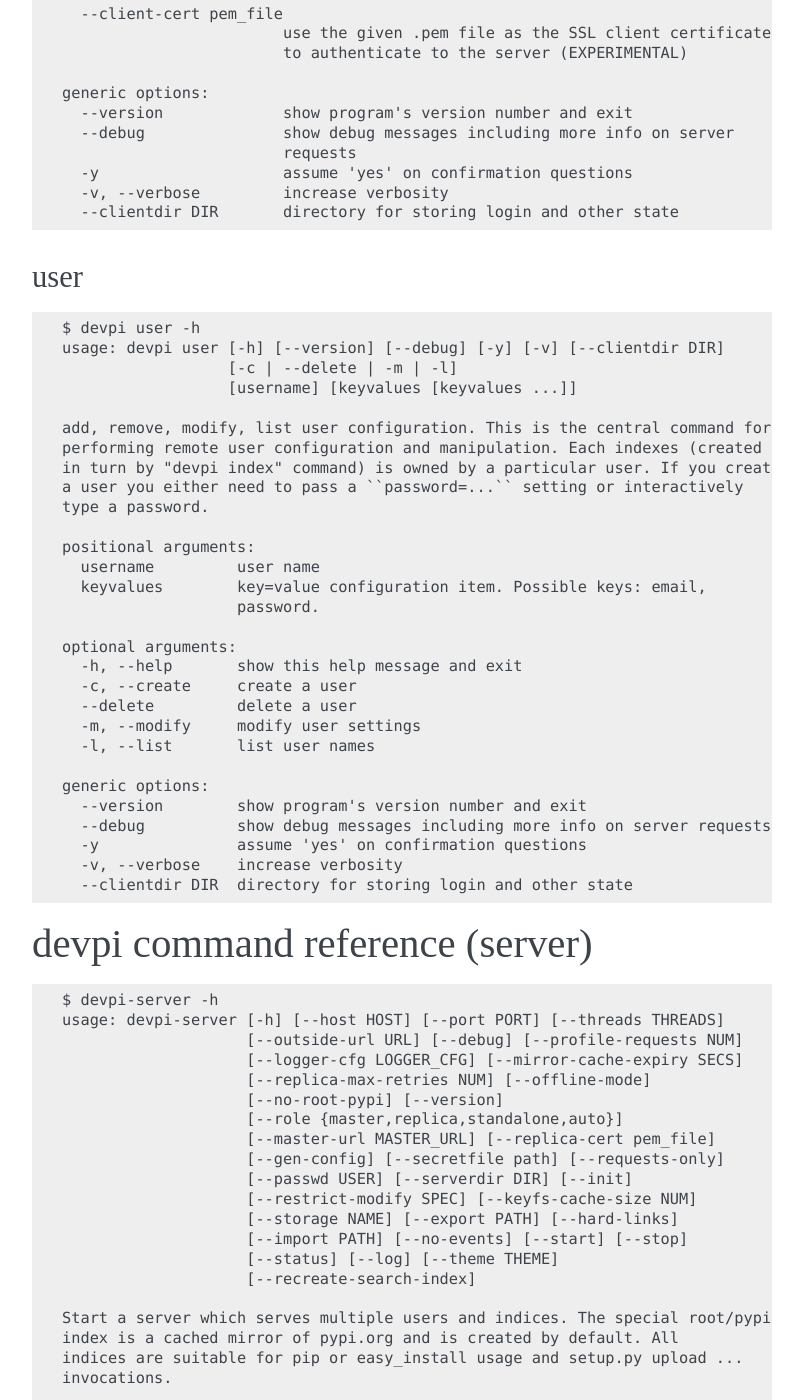
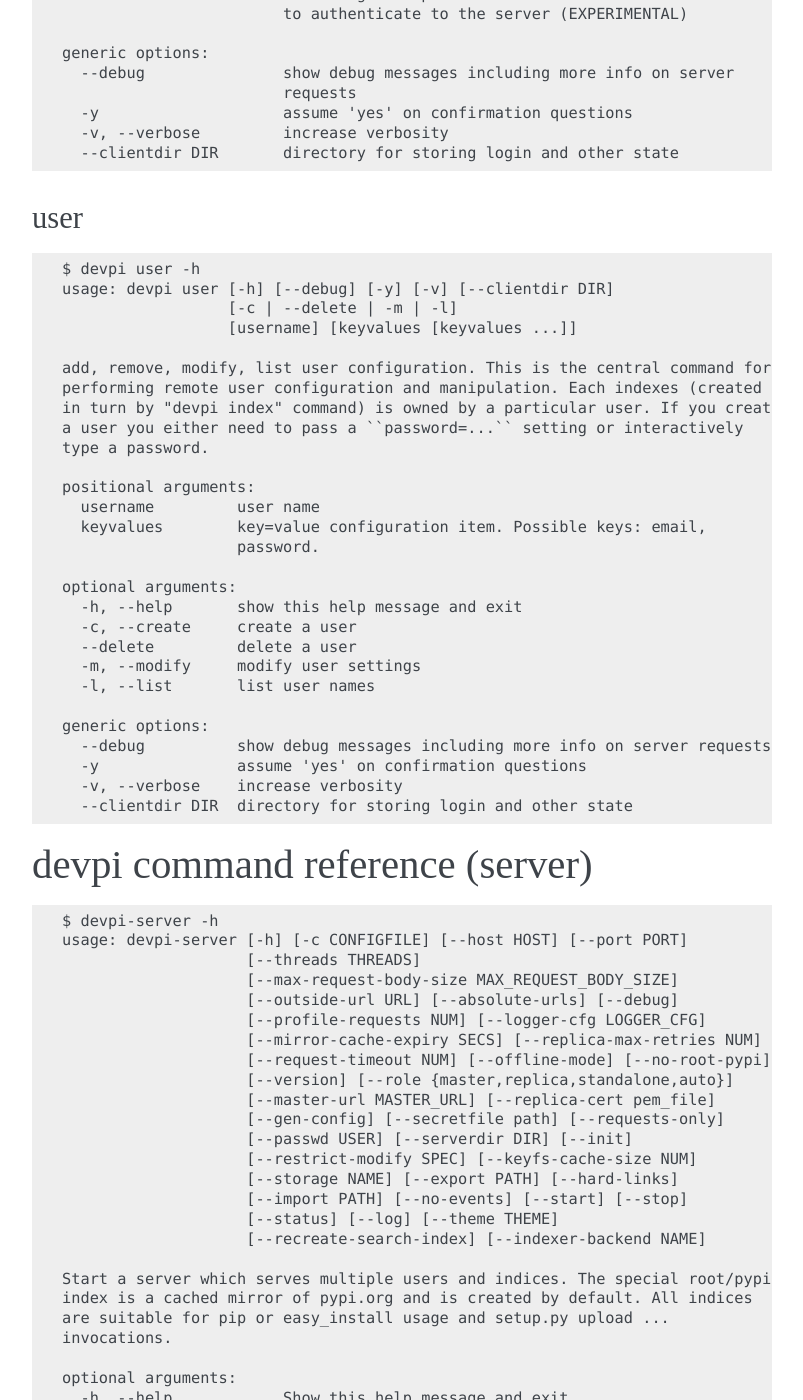
Before and after one commit to devpi/devpi, a Sphinx documentation site: the page built from doc/userman/devpi_commands.rst, in a window 1280 px wide and 1400 px high, scrolled down 8010 px. Shown: the whole window, without its empty margins (348-1151 px from the left). Built offline with Sphinx 7.4.7, drawn with Linux system fonts in a browser that asks for light colours; some of the changed text lies outside the part shown.

Commit message:
Update docs.

```diff
--- a/doc/conf.py
+++ b/doc/conf.py
@@ -48,9 +48,9 @@
 # built documents.
 #
 # The short X.Y version.
-version = '4.5'
+version = '4.7'
 # The full version, including alpha/beta/rc tags.
-release = 'server-4.5, client-4.0, web-3.3'
+release = 'server-4.7, client-4.1, web-3.4'
 
 # The language for content autogenerated by Sphinx. Refer to documentation
 # for a list of supported languages.
--- a/doc/quickstart-pypimirror.rst
+++ b/doc/quickstart-pypimirror.rst
@@ -17,7 +17,7 @@
 Show version::
 
     $ devpi-server --version
-    4.4.0
+    4.7.0
 
 .. note::
 
@@ -61,6 +61,7 @@
 Let's install the ``simplejson`` package as a test from our cache::
 
     $ pip install -i http://localhost:3141/root/pypi/+simple/ simplejson
+    Looking in indexes: http://localhost:3141/root/pypi/+simple/
     Collecting simplejson
       Downloading http://localhost:3141/root/pypi/+f/870/bf6257465ce2e/simplejson-3.13.2.tar.gz (79kB)
     Building wheels for collected packages: simplejson
--- a/doc/quickstart-server.rst
+++ b/doc/quickstart-server.rst
@@ -34,7 +34,7 @@
 And let's check the version::
 
     $ devpi-server --version
-    4.4.0
+    4.7.0
 
 .. _genconfig:
 
--- a/doc/userman/devpi_commands.rst
+++ b/doc/userman/devpi_commands.rst
@@ -18,8 +18,7 @@
 ::
 
     $ devpi getjson -h
-    usage: devpi getjson [-h] [--version] [--debug] [-y] [-v] [--clientdir DIR]
-                         path_or_url
+    usage: devpi getjson [-h] [--debug] [-y] [-v] [--clientdir DIR] path_or_url
 
     show remote server and index configuration. A low-level command to show json-
     formatted configuration data from remote resources. This will always query the
@@ -33,7 +32,6 @@
       -h, --help       show this help message and exit
 
     generic options:
-      --version        show program's version number and exit
       --debug          show debug messages including more info on server requests
       -y               assume 'yes' on confirmation questions
       -v, --verbose    increase verbosity
@@ -47,7 +45,7 @@
 ::
 
     $ devpi index -h
-    usage: devpi index [-h] [--version] [--debug] [-y] [-v] [--clientdir DIR]
+    usage: devpi index [-h] [--debug] [-y] [-v] [--clientdir DIR]
                        [-c | --delete | -l]
                        [indexname] [keyvalues [keyvalues ...]]
 
@@ -72,7 +70,6 @@
       -l, --list       list indexes for the logged in user
 
     generic options:
-      --version        show program's version number and exit
       --debug          show debug messages including more info on server requests
       -y               assume 'yes' on confirmation questions
       -v, --verbose    increase verbosity
@@ -86,7 +83,7 @@
 ::
 
     $ devpi install -h
-    usage: devpi install [-h] [--version] [--debug] [-y] [-v] [--clientdir DIR]
+    usage: devpi install [-h] [--debug] [-y] [-v] [--clientdir DIR]
                          [--index INDEX] [-l] [-e ARG] [--venv DIR] [-r]
                          [pkg [pkg ...]]
 
@@ -107,7 +104,6 @@
       -r, --requirement  Install from the given requirements file.
 
     generic options:
-      --version          show program's version number and exit
       --debug            show debug messages including more info on server
                          requests
       -y                 assume 'yes' on confirmation questions
@@ -122,8 +118,8 @@
 ::
 
     $ devpi list -h
-    usage: devpi list [-h] [--version] [--debug] [-y] [-v] [--clientdir DIR] [-f]
-                      [--all] [--index INDEX]
+    usage: devpi list [-h] [--debug] [-y] [-v] [--clientdir DIR] [-f] [--all] [-t]
+                      [--index INDEX]
                       [spec]
 
     list project versions and files for the current index. Without a spec argument
@@ -133,22 +129,22 @@
     version which is shadowed by an inheriting index.
 
     positional arguments:
-      spec             show info for a project or a specific release. Example
-                       specs: pytest or 'pytest>=2.3.5' (Quotes are needed to
-                       prevent shell redirection)
+      spec              show info for a project or a specific release. Example
+                        specs: pytest or 'pytest>=2.3.5' (Quotes are needed to
+                        prevent shell redirection)
 
     optional arguments:
-      -h, --help       show this help message and exit
-      -f, --failures   show test setup/failure logs
-      --all            show all versions instead of just the newest
-      --index INDEX    index to look at (defaults to current index)
+      -h, --help        show this help message and exit
+      -f, --failures    show test setup/failure logs (implies -t)
+      --all             show all versions instead of just the newest
+      -t, --toxresults  show toxresults for the releases
+      --index INDEX     index to look at (defaults to current index)
 
     generic options:
-      --version        show program's version number and exit
-      --debug          show debug messages including more info on server requests
-      -y               assume 'yes' on confirmation questions
-      -v, --verbose    increase verbosity
-      --clientdir DIR  directory for storing login and other state
+      --debug           show debug messages including more info on server requests
+      -y                assume 'yes' on confirmation questions
+      -v, --verbose     increase verbosity
+      --clientdir DIR   directory for storing login and other state
 
 .. _cmdref_login:
 
@@ -158,7 +154,7 @@
 ::
 
     $ devpi login -h
-    usage: devpi login [-h] [--version] [--debug] [-y] [-v] [--clientdir DIR]
+    usage: devpi login [-h] [--debug] [-y] [-v] [--clientdir DIR]
                        [--password PASSWORD]
                        username
 
@@ -175,7 +171,6 @@
       --password PASSWORD  password to use for login (prompt if not set)
 
     generic options:
-      --version            show program's version number and exit
       --debug              show debug messages including more info on server
                            requests
       -y                   assume 'yes' on confirmation questions
@@ -190,7 +185,7 @@
 ::
 
     $ devpi logoff -h
-    usage: devpi logoff [-h] [--version] [--debug] [-y] [-v] [--clientdir DIR]
+    usage: devpi logoff [-h] [--debug] [-y] [-v] [--clientdir DIR]
 
     log out of the current devpi-server. This will erase the client-side login
     token (see "devpi login").
@@ -199,7 +194,6 @@
       -h, --help       show this help message and exit
 
     generic options:
-      --version        show program's version number and exit
       --debug          show debug messages including more info on server requests
       -y               assume 'yes' on confirmation questions
       -v, --verbose    increase verbosity
@@ -213,8 +207,8 @@
 ::
 
     $ devpi push -h
-    usage: devpi push [-h] [--version] [--debug] [-y] [-v] [--clientdir DIR]
-                      [--index INDEX] [--pypirc path]
+    usage: devpi push [-h] [--debug] [-y] [-v] [--clientdir DIR] [--index INDEX]
+                      [--pypirc path]
                       pkgspec TARGETSPEC
 
     push a release and releasefiles to an internal or external index. You can push
@@ -237,7 +231,6 @@
       --pypirc path    path to pypirc
 
     generic options:
-      --version        show program's version number and exit
       --debug          show debug messages including more info on server requests
       -y               assume 'yes' on confirmation questions
       -v, --verbose    increase verbosity
@@ -251,29 +244,37 @@
 ::
 
     $ devpi remove -h
-    usage: devpi remove [-h] [--version] [--debug] [-y] [-v] [--clientdir DIR]
-                        [--index INDEX]
-                        spec
+    usage: devpi remove [-h] [--debug] [-y] [-v] [--clientdir DIR] [--index INDEX]
+                        spec_or_url
 
-    remove project info/files from current index. This command allows to remove
-    projects or releases from your current index (see "devpi use"). It will ask
-    interactively for confirmation before performing the actual removals.
+    removes project info/files from current index.
+
+    This command allows to remove projects or releases from your current index
+    (see "devpi use").
+    It will ask interactively for confirmation before performing the actual removals.
 
     positional arguments:
-      spec             remove info/files for a project/version/release file from
-                       the current index. Example specs: 'pytest' or
-                       'pytest>=2.3.5'
+      spec_or_url      describes project/version/release file(s) to release from
+                       the current index. If the spec starts with 'http://' or
+                       'https://', it is considered as a request to delete a
+                       single file.
 
     optional arguments:
       -h, --help       show this help message and exit
       --index INDEX    index to remove from (defaults to current index)
 
     generic options:
-      --version        show program's version number and exit
       --debug          show debug messages including more info on server requests
       -y               assume 'yes' on confirmation questions
       -v, --verbose    increase verbosity
       --clientdir DIR  directory for storing login and other state
+
+    examples:
+      devpi remove pytest
+
+      devpi remove pytest>=2.3.5
+
+      devpi remove https://mydevpi.org/dev/+f/1cf/3d6eaa6cbc5fa/pytest-1.0.zip
 
 .. _cmdref_test:
 
@@ -283,10 +284,10 @@
 ::
 
     $ devpi test -h
-    usage: devpi test [-h] [--version] [--debug] [-y] [-v] [--clientdir DIR]
-                      [-e ENVNAME] [-c PATH] [--fallback-ini PATH]
-                      [--tox-args toxargs] [--detox] [--no-upload] [--index INDEX]
-                      [--select SELECTOR] [--list]
+    usage: devpi test [-h] [--debug] [-y] [-v] [--clientdir DIR] [-e ENVNAME]
+                      [-c PATH] [--fallback-ini PATH] [--tox-args toxargs]
+                      [--detox] [--no-upload] [--index INDEX] [--select SELECTOR]
+                      [--list]
                       pkgspec [pkgspec ...]
 
     download and test a package against tox environments. Download a package and
@@ -322,7 +323,6 @@
       --list, -l            Just list the release files which would be tested.
 
     generic options:
-      --version             show program's version number and exit
       --debug               show debug messages including more info on server
                             requests
       -y                    assume 'yes' on confirmation questions
@@ -337,10 +337,10 @@
 ::
 
     $ devpi upload -h
-    usage: devpi upload [-h] [--version] [--debug] [-y] [-v] [--clientdir DIR]
-                        [--no-vcs] [--setupdir-only] [--formats FORMATS]
-                        [--with-docs] [--only-docs] [--index INDEX] [--from-dir]
-                        [--only-latest] [--dry-run]
+    usage: devpi upload [-h] [--debug] [-y] [-v] [--clientdir DIR] [--no-vcs]
+                        [--setupdir-only] [--formats FORMATS] [--with-docs]
+                        [--only-docs] [--index INDEX] [--from-dir] [--only-latest]
+                        [--dry-run]
                         [path [path ...]]
 
     (build and) upload packages to the current devpi-server index. You can
@@ -356,7 +356,6 @@
       -h, --help         show this help message and exit
 
     generic options:
-      --version          show program's version number and exit
       --debug            show debug messages including more info on server
                          requests
       -y                 assume 'yes' on confirmation questions
@@ -393,10 +392,9 @@
 ::
 
     $ devpi use -h
-    usage: devpi use [-h] [--version] [--debug] [-y] [-v] [--clientdir DIR]
-                     [--set-cfg] [-t {yes,no,auto}] [--always-set-cfg {yes,no}]
-                     [--venv VENV] [--urls] [-l] [--delete]
-                     [--client-cert pem_file]
+    usage: devpi use [-h] [--debug] [-y] [-v] [--clientdir DIR] [--set-cfg]
+                     [-t {yes,no,auto}] [--always-set-cfg {yes,no}] [--venv VENV]
+                     [--urls] [-l] [--delete] [--client-cert pem_file]
                      [url]
 
     show/configure current index and target venv for install activities. This
@@ -443,7 +441,6 @@
                             to authenticate to the server (EXPERIMENTAL)
 
     generic options:
-      --version             show program's version number and exit
       --debug               show debug messages including more info on server
                             requests
       -y                    assume 'yes' on confirmation questions
@@ -458,7 +455,7 @@
 ::
 
     $ devpi user -h
-    usage: devpi user [-h] [--version] [--debug] [-y] [-v] [--clientdir DIR]
+    usage: devpi user [-h] [--debug] [-y] [-v] [--clientdir DIR]
                       [-c | --delete | -m | -l]
                       [username] [keyvalues [keyvalues ...]]
 
@@ -481,7 +478,6 @@
       -l, --list       list user names
 
     generic options:
-      --version        show program's version number and exit
       --debug          show debug messages including more info on server requests
       -y               assume 'yes' on confirmation questions
       -v, --verbose    increase verbosity
@@ -495,12 +491,14 @@
 ::
 
     $ devpi-server -h
-    usage: devpi-server [-h] [--host HOST] [--port PORT] [--threads THREADS]
-                        [--outside-url URL] [--debug] [--profile-requests NUM]
-                        [--logger-cfg LOGGER_CFG] [--mirror-cache-expiry SECS]
-                        [--replica-max-retries NUM] [--offline-mode]
-                        [--no-root-pypi] [--version]
-                        [--role {master,replica,standalone,auto}]
+    usage: devpi-server [-h] [-c CONFIGFILE] [--host HOST] [--port PORT]
+                        [--threads THREADS]
+                        [--max-request-body-size MAX_REQUEST_BODY_SIZE]
+                        [--outside-url URL] [--absolute-urls] [--debug]
+                        [--profile-requests NUM] [--logger-cfg LOGGER_CFG]
+                        [--mirror-cache-expiry SECS] [--replica-max-retries NUM]
+                        [--request-timeout NUM] [--offline-mode] [--no-root-pypi]
+                        [--version] [--role {master,replica,standalone,auto}]
                         [--master-url MASTER_URL] [--replica-cert pem_file]
                         [--gen-config] [--secretfile path] [--requests-only]
                         [--passwd USER] [--serverdir DIR] [--init]
@@ -508,15 +506,17 @@
                         [--storage NAME] [--export PATH] [--hard-links]
                         [--import PATH] [--no-events] [--start] [--stop]
                         [--status] [--log] [--theme THEME]
-                        [--recreate-search-index]
+                        [--recreate-search-index] [--indexer-backend NAME]
 
     Start a server which serves multiple users and indices. The special root/pypi
-    index is a cached mirror of pypi.org and is created by default. All
-    indices are suitable for pip or easy_install usage and setup.py upload ...
+    index is a cached mirror of pypi.org and is created by default. All indices
+    are suitable for pip or easy_install usage and setup.py upload ...
     invocations.
 
     optional arguments:
-      -h, --help            show this help message and exit
+      -h, --help            Show this help message and exit.
+      -c CONFIGFILE, --configfile CONFIGFILE
+                            Config file to use. [None]
 
     web serving options:
       --host HOST           domain/ip address to listen on. Use --host=0.0.0.0 if
@@ -524,21 +524,28 @@
                             [localhost]
       --port PORT           port to listen for http requests. [3141]
       --threads THREADS     number of threads to start for serving clients. [50]
+      --max-request-body-size MAX_REQUEST_BODY_SIZE
+                            maximum number of bytes in request body. This controls
+                            the max size of package that can be uploaded.
+                            [1073741824]
       --outside-url URL     the outside URL where this server will be reachable.
                             Set this if you proxy devpi-server through a web
                             server and the web server does not set or you want to
-                            override the custom X-outside-url header.
-      --debug               run wsgi application with debug logging
+                            override the custom X-outside-url header. [None]
+      --absolute-urls       use absolute URLs everywhere. This will become the
+                            default at some point. [False]
+      --debug               run wsgi application with debug logging [False]
       --profile-requests NUM
                             profile NUM requests and print out cumulative stats.
                             After print profiling is restarted. By default no
-                            profiling is performed.
+                            profiling is performed. [0]
       --logger-cfg LOGGER_CFG
                             path to .json or .yaml logger configuration file,
                             requires at least python2.7. If you specify a yaml
                             file you need to have the pyyaml package installed.
+                            [None]
       --theme THEME         folder with template and resource overwrites for the
-                            web interface
+                            web interface [None]
 
     mirroring options:
       --mirror-cache-expiry SECS
@@ -546,44 +553,43 @@
                             indexes are checked for new releases. [1800]
       --replica-max-retries NUM
                             Number of retry attempts for replica connection
-                            failures (such as aborted connections to pypi).
-      --request-timeout     NUM
+                            failures (such as aborted connections to pypi). [0]
+      --request-timeout NUM
                             Number of seconds before request being terminated
                             (such as connections to pypi, etc.). [5]
       --offline-mode        (experimental) prevents connections to any upstream
                             server (e.g. pypi) and only serves locally cached
-                            files through the simple index used by pip.
+                            files through the simple index used by pip. [False]
       --no-root-pypi        don't create root/pypi on server initialization.
+                            [False]
 
     deployment and data options:
-      --version             show devpi_version (4.4.0)
+      --version             show devpi_version (4.7.0) [False]
       --role {master,replica,standalone,auto}
                             set role of this instance. The default 'auto' sets
                             'standalone' by default and 'replica' if the --master-
                             url option is used. To enable the replication protocol
                             you have to explicitly set the 'master' role. [auto]
       --master-url MASTER_URL
-                            run as a replica of the specified master server
+                            run as a replica of the specified master server [None]
       --replica-cert pem_file
                             when running as a replica, use the given .pem file as
                             the SSL client certificate to authenticate to the
-                            server (EXPERIMENTAL)
+                            server (EXPERIMENTAL) [None]
       --gen-config          (unix only ) generate example config files for
                             nginx/supervisor/crontab/systemd, taking other passed
-                            options into account (e.g. port, host, etc.)
+                            options into account (e.g. port, host, etc.) [False]
       --secretfile path     file containing the server side secret used for user
                             validation. If it does not exist, a random secret is
                             generated on start up and used subsequently.
                             [{serverdir}/.secret]
       --requests-only       only start as a worker which handles read/write web
                             requests but does not run an event processing or
-                            replication thread.
-      --passwd USER         set password for user USER (interactive)
-      --serverdir DIR       directory for server data. By default,
-                            $DEVPI_SERVERDIR is used if it exists, otherwise the
-                            default is '~/.devpi/server'
+                            replication thread. [False]
+      --passwd USER         set password for user USER (interactive) [None]
+      --serverdir DIR       directory for server data. [~/.devpi/server]
       --init                initialize devpi-server state in an empty directory
-                            (also see --serverdir)
+                            (also see --serverdir) [False]
       --restrict-modify SPEC
                             specify which users/groups may create other users and
                             their indices. Multiple users and groups are separated
--- a/doc/userman/devpi_packages.rst
+++ b/doc/userman/devpi_packages.rst
@@ -304,6 +304,7 @@
      bases=emilie/prod,sophie/prod
      volatile=True
      acl_upload=sophie
+     acl_toxresult_upload=:ANONYMOUS:
      mirror_whitelist=
      pypi_whitelist=
 
```
Also changed, not shown: other parts of doc/userman/devpi_commands.rst (+13 -10 lines), doc/userman/devpi_indices.rst (+23 -0 lines).
